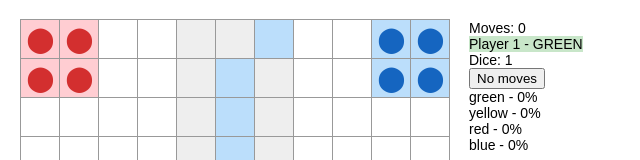
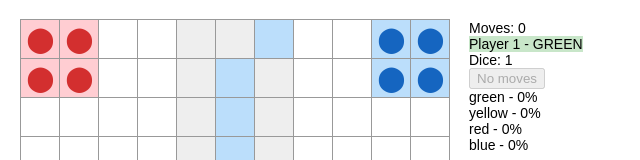
Before and after one commit to adam-zielonka/chinczyk, a React (Create React App) app: page / in a window 1280 px wide. Shown: the top 160 px of the page, without its empty margins (0-640 px from the left). Built offline with nearby package versions, Linux system fonts and the light colour scheme.

Commit message:
New ai player

```diff
--- a/src/Game/Game.tsx
+++ b/src/Game/Game.tsx
@@ -361,6 +361,42 @@ export default class Game extends React.Component<{}, IGameState> {
     return result
   }
 
+  public posibleActionsMetaData() {
+    const fields = this.getState().filds
+    const token = this.getState().token
+    const count = this.getState().dice.state
+    const result = []
+
+    // Start field
+    if (count === 6) {
+      for (const field of PlayerFilds[token].start) {
+        const [x, y] = PlayerFilds[token].board[0]
+        if (fields[field[1]][field[0]] === token && fields[y][x] !== token) {
+          result.push(0)
+        }
+      }
+    }
+
+    // Set path
+    let board = []
+    for (const id of PlayerFilds[token].order) {
+      board = board.concat(PlayerFilds[id].board)
+    }
+    board = board.concat(PlayerFilds[token].home)
+
+    // Find next field
+    let i = 0
+    for (const field of board) {
+      if (fields[field[1]][field[0]] === token) {
+        if (board.length - 1 >= i + count && fields[board[i + count][1]][board[i + count][0]] !== token) {
+          result.push(i + count)
+        }
+      }
+      ++i
+    }
+    return result
+  }
+
   public checkWiner(): number {
     const fields = this.getState().filds
     let playerID = 0
@@ -484,11 +520,13 @@ export default class Game extends React.Component<{}, IGameState> {
         <div className={'bg-' + Colors[this.getState().token]}>
           Player {this.getState().token} - {Colors[this.getState().token].toUpperCase()}</div>
         <div>Dice: {this.getState().dice.state}</div>
-        <button onClick={this.noMoves.bind(this, this)} hidden={Boolean(actions.length)}>
+        <button onClick={this.noMoves.bind(this, this)} hidden={Boolean(actions.length)}
+          disabled={this.state.playerList[this.state.token] !== PlayerType.Human}>
           No moves
         </button>
         {actions.map(action => (
-          <button key={'a' + action[1] + '-' + action[0]} onClick={this.onClick.bind(this, action[1], action[0])}>
+          <button key={'a' + action[1] + '-' + action[0]} onClick={this.onClick.bind(this, action[1], action[0])}
+            disabled={this.state.playerList[this.state.token] !== PlayerType.Human}>
             {action[1]} {action[0]}
           </button>
         ))}
--- a/src/Game/players/PlayerAZ.ts
+++ b/src/Game/players/PlayerAZ.ts
@@ -4,34 +4,82 @@ import Player from './Player'
 
 export default class PlayerAZ extends Player {
 
-  // fieldsOfDestruction(game: Game) {
-  //   const fields = game.getState().filds
-  //   const token = game.getState().token
-  //   const count = game.getState().dice.state
-  //   let board = []
-  //   for (const id of PlayerFilds[token].order) {
-  //     board = board.concat(PlayerFilds[id].board)
-  //   }
-  //   board = board.concat(PlayerFilds[token].home)
+  getZone(n: number) {
+    return Math.floor(n / 10)
+  }
 
-  //   const stones = []
+  fieldsOfDestruction(game: Game) {
+    const fields = game.getState().filds
+    const token = game.getState().token
+    const count = game.getState().dice.state
+    let board = []
+    for (const id of PlayerFilds[token].order) {
+      board = board.concat(PlayerFilds[id].board)
+    }
+    board = board.concat(PlayerFilds[token].home)
 
-  //   let i = 0
-  //   const result = board.map(field => {
-  //     const fieldValue = fields[field[1]][field[0]]
-  //     if (fieldValue !== token && fieldValue !== 0) {
-  //       stones.push(field)
-  //     }
-  //     ++i
-  //     return 0
-  //   })
-  //   return result
-  // }
+    const stones = []
+    const destruction = []
+
+    let i = 0
+    const result = board.map(field => {
+      const fieldValue = fields[field[1]][field[0]]
+      if (fieldValue !== token && fieldValue !== 0) {
+        stones.push(i)
+
+        const zone = this.getZone(i)
+        const endZoneSteps = (10 * (zone + 1) - i) - 1
+        // console.log(endZoneSteps)
+        if (endZoneSteps >= 6) {
+          destruction.push(6)
+        } else {
+          switch (true) {
+            case fieldValue === 1 && PlayerFilds[this.id].order[zone] === 4:
+            case fieldValue === 2 && PlayerFilds[this.id].order[zone] === 1:
+            case fieldValue === 3 && PlayerFilds[this.id].order[zone] === 2:
+            case fieldValue === 4 && PlayerFilds[this.id].order[zone] === 3:
+              destruction.push(endZoneSteps)
+              break
+            default:
+              destruction.push(6)
+          }
+        }
+      }
+      ++i
+      return 0
+    })
+
+    // console.log(stones)
+    // console.log(destruction)
+
+    for (let n = 0; n < stones.length; ++n) {
+      for (let k = 1; k <= destruction[n]; ++k) {
+        if (result.length - 4 > stones[n] + k) {
+          ++result[stones[n] + k]
+        }
+      }
+    }
+
+    let j = 0
+    for (const playerid of PlayerFilds[this.id].order) {
+      if (playerid !== token) {
+        for (const field of PlayerFilds[playerid].start) {
+          if (fields[field[1]][field[0]] === playerid) {
+            result[10 * j] += 1
+            break
+          }
+        }
+      }
+      ++j
+    }
+
+    return [result, board]
+  }
 
   play(game: Game) {
     super.play(game)
     const actions = game.posibleActions()
-    // console.log(this.fieldsOfDestruction(game))
+    const acitonsMetaData = game.posibleActionsMetaData()
     switch (actions.length) {
       case 0:
         game.noMoves()
@@ -40,7 +88,22 @@ export default class PlayerAZ extends Player {
         game.onClick(actions[0][1], actions[0][0])
         break
       default:
-        game.onClick(actions[0][1], actions[0][0])
+        console.log('AZ')
+        const [result, board] = this.fieldsOfDestruction(game)
+        let selectedAction = 0
+        let point = Number.MAX_VALUE
+        const points = []
+        let i = 0
+        for (const fieldID of acitonsMetaData) {
+          points.push(result[fieldID])
+          if (result[fieldID] <= point) {
+            selectedAction = i
+            point = result[fieldID]
+          }
+          ++i
+        }
+        console.log(points)
+        game.onClick(actions[selectedAction][1], actions[selectedAction][0])
         break
     }
 
```
